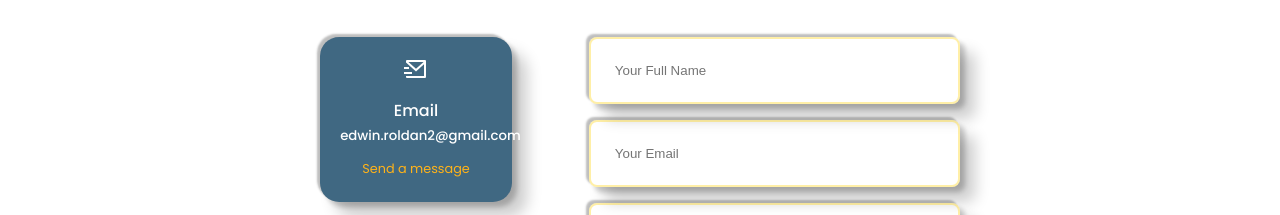
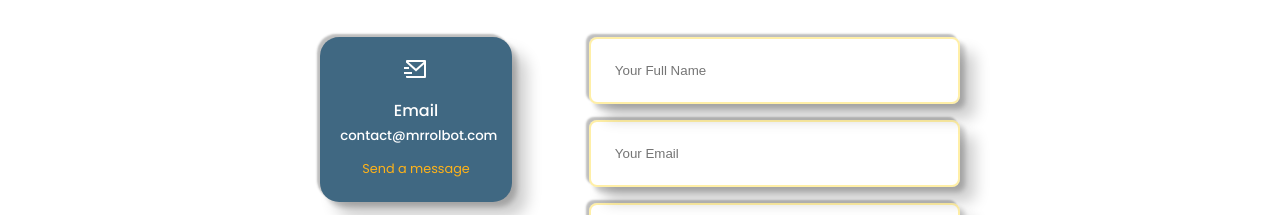
Before and after one commit to mrrolbot23/portfolio2022, a React (Create React App) app: page / in a window 1280 px wide. Shown: the part 3860-4075 px from the top of the page. Built offline with nearby package versions, Linux system fonts and the light colour scheme.

Commit message:
updated email

```diff
--- a/src/components/contact/Contact.jsx
+++ b/src/components/contact/Contact.jsx
@@ -37,8 +37,8 @@ const Contact = () => {
           <article className="contact__option">
             <RiMailSendLine className='contact__option-icon'/>
             <h4>Email</h4>
-            <h5>edwin.roldan2@gmail.com</h5>
-            <a href="mailto:edwin.roldan2@gmail.com" target='_blank' rel="noreferrer" >Send a message</a>
+            <h5>contact@mrrolbot.com</h5>
+            <a href="mailto:contact@mrrolbot.com" target='_blank' rel="noreferrer" >Send a message</a>
           </article>
           <article className="contact__option">
             <SiMessenger className='contact__option-icon'/>
```
